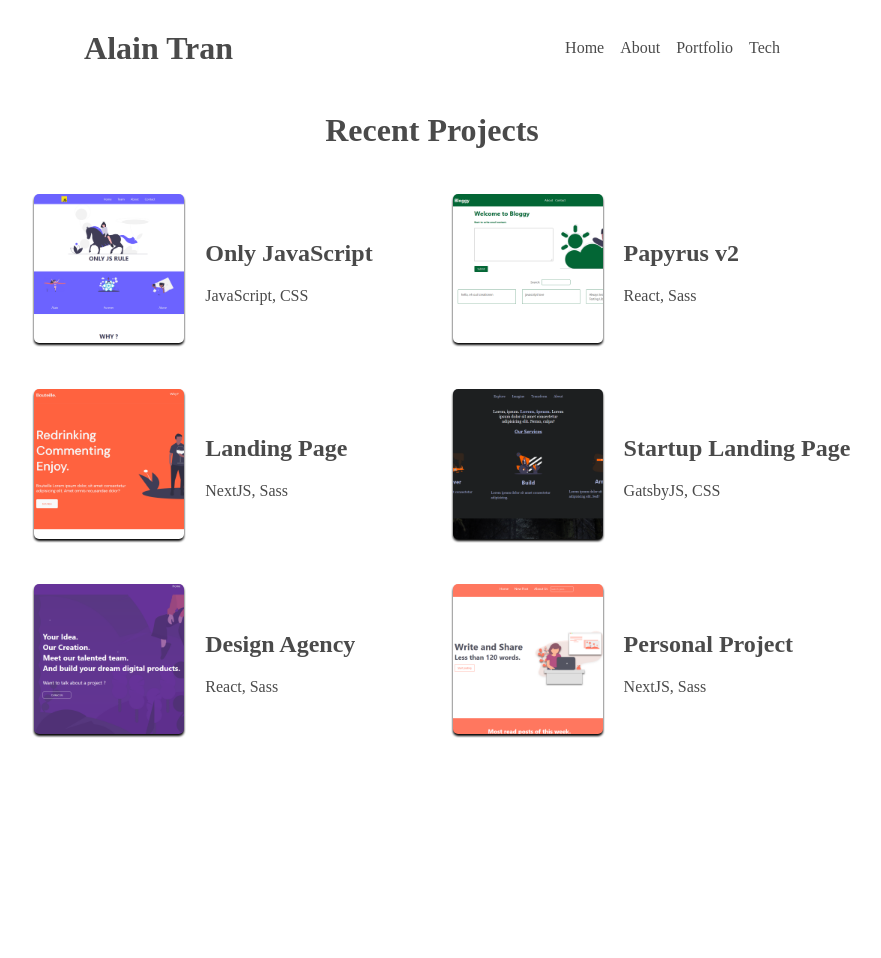
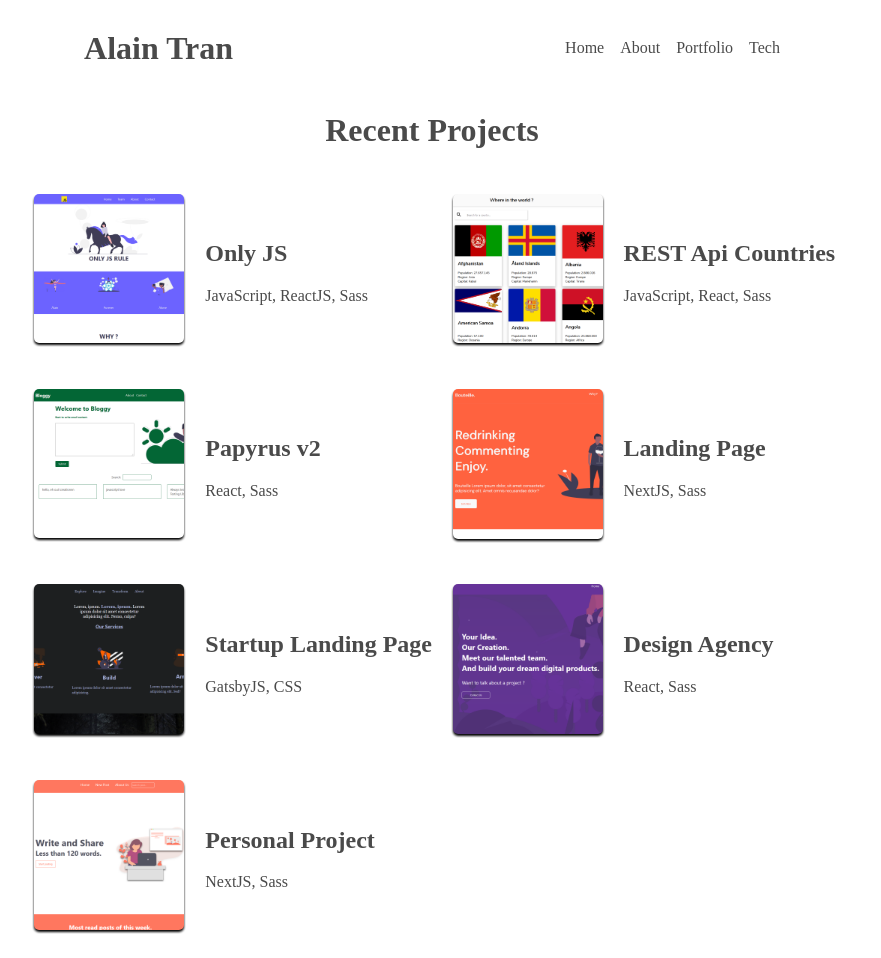
Before and after one commit to alaincodes/alain.codes, a Gatsby site: page /portfolio in a window 1280 px wide. Shown: the whole page, without its empty margins (208-1089 px from the left). Before the commit the page ends 800 px from the top, so only its background shows below. Built offline with nearby package versions, Linux system fonts and the light colour scheme; Gatsby itself is replaced by a stand-in of ours.

Commit message:
added rest api website challange to portfolio

```diff
--- a/src/pages/portfolio.jsx
+++ b/src/pages/portfolio.jsx
@@ -7,6 +7,7 @@ import clout from "../images/clout.png"
 import papyrus from "../images/papyrus.png"
 import bloggy from "../images/bloggy.png"
 import onlyjs from "../images/onlyjs.png"
+import countries from "../images/countries.png"
 import { useSpring, animated } from "react-spring"
 
 const Portfolio = () => {
@@ -29,12 +30,35 @@ const Portfolio = () => {
                 className="project-btn"
                 rel="noopener noreferrer"
               >
-                <img className="project-img" src={onlyjs} alt="" />
+                <img
+                  className="project-img"
+                  src={onlyjs}
+                  alt="website only javascript"
+                />
               </a>
 
               <div>
-                <h2 className="project-h2">Only JavaScript</h2>
-                <p className="project-p">JavaScript, CSS</p>
+                <h2 className="project-h2">Only JS</h2>
+                <p className="project-p">JavaScript, ReactJS, Sass</p>
+              </div>
+            </div>
+            <div className="project-container">
+              <a
+                href="https://countries-rest.netlify.com/"
+                target="_blank"
+                className="project-btn"
+                rel="noopener noreferrer"
+              >
+                <img
+                  className="project-img"
+                  src={countries}
+                  alt="rest countries website"
+                />
+              </a>
+
+              <div>
+                <h2 className="project-h2">REST Api Countries</h2>
+                <p className="project-p">JavaScript, React, Sass</p>
               </div>
             </div>
             <div className="project-container">
```
Also changed, not shown: src/images/countries.png (added).
